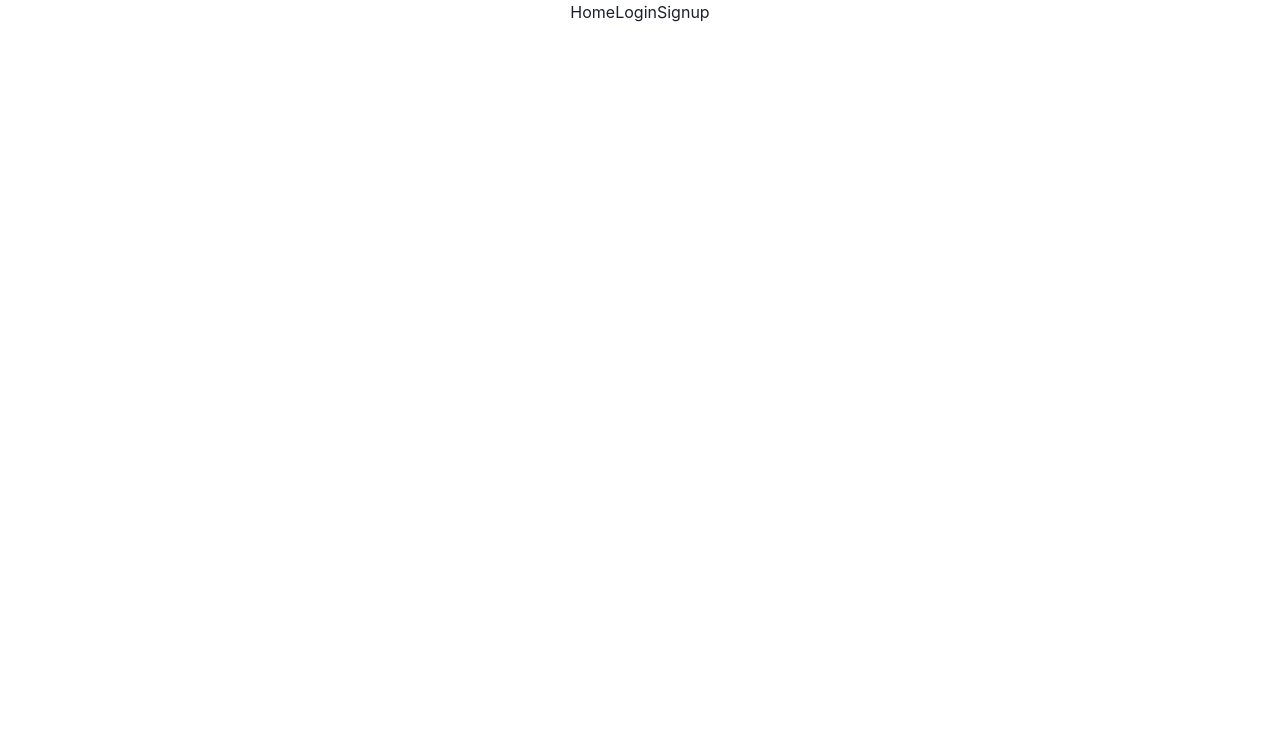
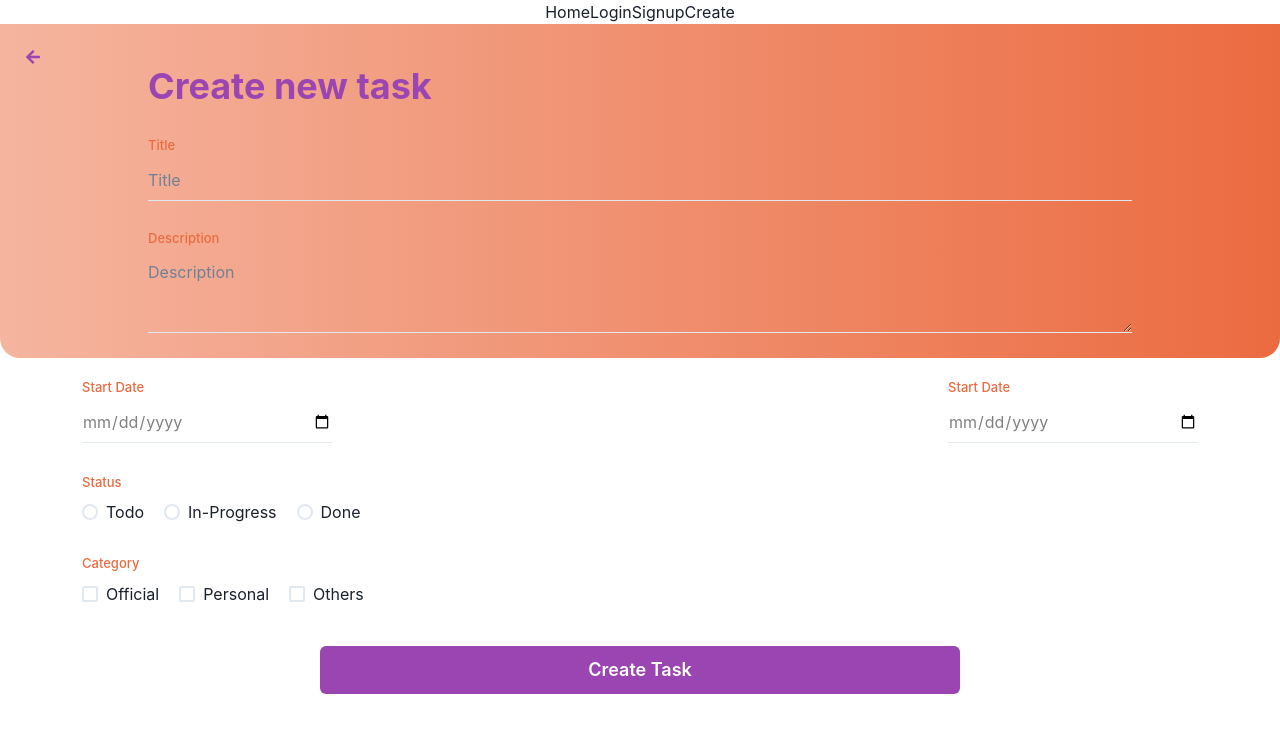
Before and after one commit to harshadajagtap25/TodoApp, a React (Create React App) app in the folder frontend/: page /create in a window 1280 px wide. Before the commit this address had no page. Shown: the top 732 px of the page. Built offline with nearby package versions, Linux system fonts and the light colour scheme.

Commit message:
create task ui

```diff
--- a/frontend/src/Components/Navbar.jsx
+++ b/frontend/src/Components/Navbar.jsx
@@ -7,6 +7,7 @@
       <Link to="/">Home</Link>
       <Link to="/login">Login</Link>
       <Link to="/signup">Signup</Link>
+      <Link to ="/create">Create</Link>
     </div>
   );
 };
--- a/frontend/src/Components/TaskDetails.jsx
+++ b/frontend/src/Components/TaskDetails.jsx
@@ -1,9 +1,13 @@
 import { Box, Center, Heading, HStack, Stack, Text } from "@chakra-ui/react";
 import React from "react";
+import { useNavigate } from "react-router-dom";
 import { COLORS } from "./colors";
 
 const TaskDetails = () => {
-  const handleAddTask = () => {};
+  const navigate = useNavigate();
+  const handleAddTask = () => {
+    navigate("/create");
+  };
   return (
     <Box w={"100%"} p={"20px"} h={"auto"}>
       <HStack justifyContent={"space-between"}>
--- a/frontend/src/Components/UserDetails.jsx
+++ b/frontend/src/Components/UserDetails.jsx
@@ -1,11 +1,4 @@
-import {
-  Box,
-  Heading,
-  HStack,
-  Image,
-  Stack,
-  Text,
-} from "@chakra-ui/react";
+import { Box, Heading, HStack, Image, Stack, Text } from "@chakra-ui/react";
 import React from "react";
 import { useEffect } from "react";
 import { useDispatch, useSelector } from "react-redux";
@@ -38,7 +31,7 @@
       borderBottomLeftRadius={"20px"}
       borderBottomRightRadius={"20px"}
     >
-      <Box>
+      <Box cursor={"pointer"}>
         <FaArrowLeft color={COLORS.purple} />
       </Box>
       <Box w={"80%"} m={"auto"}>
--- /dev/null
+++ b/frontend/src/Pages/AddNew.jsx
@@ -0,0 +1,178 @@
+import {
+  Box,
+  Button,
+  Checkbox,
+  CheckboxGroup,
+  FormLabel,
+  Heading,
+  HStack,
+  Input,
+  Radio,
+  RadioGroup,
+  Stack,
+  Textarea,
+} from "@chakra-ui/react";
+import React, { useState } from "react";
+import { FaArrowLeft } from "react-icons/fa";
+import { COLORS } from "../Components/colors";
+
+const AddNew = () => {
+  const [title, setTitle] = useState("");
+  const [description, setDescription] = useState("");
+  const [status, setStatus] = useState("");
+  const [category, setCategory] = useState([]);
+  const [startDate, setStartDate] = useState("");
+  const [endDate, setEndDate] = useState("");
+
+  const handleCreateTask = () => {
+    const payload = {
+      title,
+      description,
+      status,
+      category,
+      startDate,
+      endDate,
+    };
+    console.log(payload);
+    setStatus("");
+    setTitle("");
+    setDescription("");
+    setCategory([]);
+  };
+
+  return (
+    <Box>
+      <Box
+        p={"25px"}
+        h={"auto"}
+        backgroundImage={
+          "linear-gradient(to right , rgba(235, 107, 64, 0.5), rgba(235, 107, 64, 1))"
+        }
+        borderBottomLeftRadius={"20px"}
+        borderBottomRightRadius={"20px"}
+      >
+        <Box cursor={"pointer"}>
+          <FaArrowLeft color={COLORS.purple} />
+        </Box>
+        <Box w={"80%"} m={"auto"}>
+          <Stack justifyContent={"space-between"}>
+            <Box>
+              <Heading textAlign={"left"} color={COLORS.purple}>
+                Create new task
+              </Heading>
+            </Box>
+            <Box mt={"20px"}>
+              <FormLabel mb="5px" fontSize={"13px"} color={COLORS.orange}>
+                Title
+              </FormLabel>
+              <Input
+                color={"gray"}
+                variant="flushed"
+                placeholder="Title"
+                onChange={(e) => setTitle(e.target.value)}
+              />
+            </Box>
+            <Box mt={"20px"}>
+              <FormLabel mb="5px" fontSize={"13px"} color={COLORS.orange}>
+                Description
+              </FormLabel>
+              <Textarea
+                variant="flushed"
+                placeholder="Description"
+                onChange={(e) => setDescription(e.target.value)}
+              />
+            </Box>
+          </Stack>
+        </Box>
+      </Box>
+      <Box p={"20px"}>
+        <Box w={"90%"} justifyContent={"center"} m={"auto"}>
+          <HStack justifyContent={"space-between"}>
+            <Box>
+              <FormLabel mb="5px" fontSize={"13px"} color={COLORS.orange}>
+                Start Date
+              </FormLabel>
+              <Input
+                color={"gray"}
+                type="date"
+                variant="flushed"
+                onChange={(e) => setStartDate(e.target.value)}
+                w={["150px", "250px"]}
+              />
+            </Box>
+            <Box>
+              <FormLabel mb="5px" fontSize={"13px"} color={COLORS.orange}>
+                Start Date
+              </FormLabel>
+              <Input
+                color={"gray"}
+                type="date"
+                variant="flushed"
+                onChange={(e) => setEndDate(e.target.value)}
+                w={["150px", "250px"]}
+              />
+            </Box>
+          </HStack>
+
+          <Box mt={"30px"}>
+            <FormLabel as="legend" fontSize={"13px"} color={COLORS.orange}>
+              Status
+            </FormLabel>
+            <RadioGroup
+              value={status}
+              onChange={(value) => {
+                setStatus(value);
+              }}
+            >
+              <Stack spacing={[5, 5]} direction="row">
+                <Radio name="status" value="todo">
+                  Todo
+                </Radio>
+                <Radio name="status" value="in-progress">
+                  In-Progress
+                </Radio>
+                <Radio name="status" value="done">
+                  Done
+                </Radio>
+              </Stack>
+            </RadioGroup>
+          </Box>
+          <Box mt={"30px"}>
+            <FormLabel as="legend" fontSize={"13px"} color={COLORS.orange}>
+              Category
+            </FormLabel>
+            <CheckboxGroup
+              colorScheme="green"
+              onChange={(value) => {
+                setCategory(value);
+              }}
+              value={category}
+            >
+              <Stack spacing={[5, 5]} direction={["row"]}>
+                <Checkbox value="Officials">Official</Checkbox>
+                <Checkbox value="Personal">Personal</Checkbox>
+                <Checkbox value="Others">Others</Checkbox>
+              </Stack>
+            </CheckboxGroup>
+          </Box>
+        </Box>
+      </Box>
+      <Box mt={"20px"}>
+        <Button
+          size="lg"
+          w={["100%", "50%"]}
+          bg={COLORS.purple}
+          color={"white"}
+          _hover={{
+            bg: "rgba(155, 69, 178, 0.8)",
+          }}
+          onClick={handleCreateTask}
+        >
+          Create Task
+        </Button>
+      </Box>
+    </Box>
+  );
+};
+
+export default AddNew;
--- a/frontend/src/Pages/AllRoutes.jsx
+++ b/frontend/src/Pages/AllRoutes.jsx
@@ -1,5 +1,6 @@
 import React from "react";
 import { Route, Routes } from "react-router-dom";
+import AddNew from "./AddNew";
 import Home from "./Home";
 import Login from "./Login";
 import Signup from "./Signup";
@@ -11,6 +12,7 @@
         <Route path="/" element={<Home/>} />
         <Route path="/login" element={<Login />} />
         <Route path="/signup" element={<Signup />} />
+        <Route path="/create" element={<AddNew />} />
       </Routes>
     </>
   );
```
